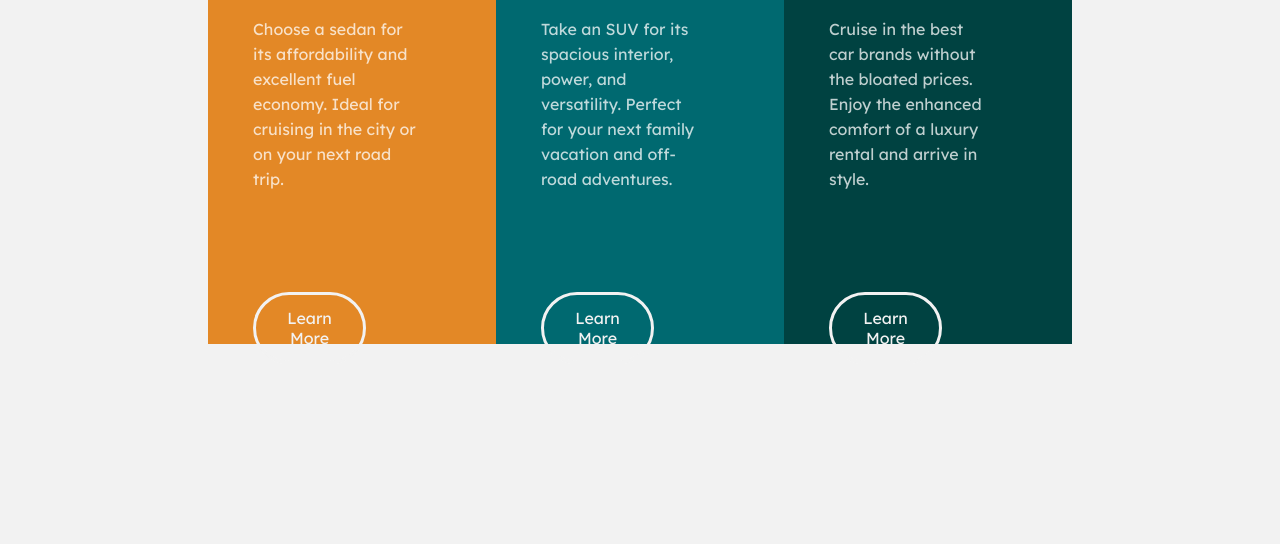
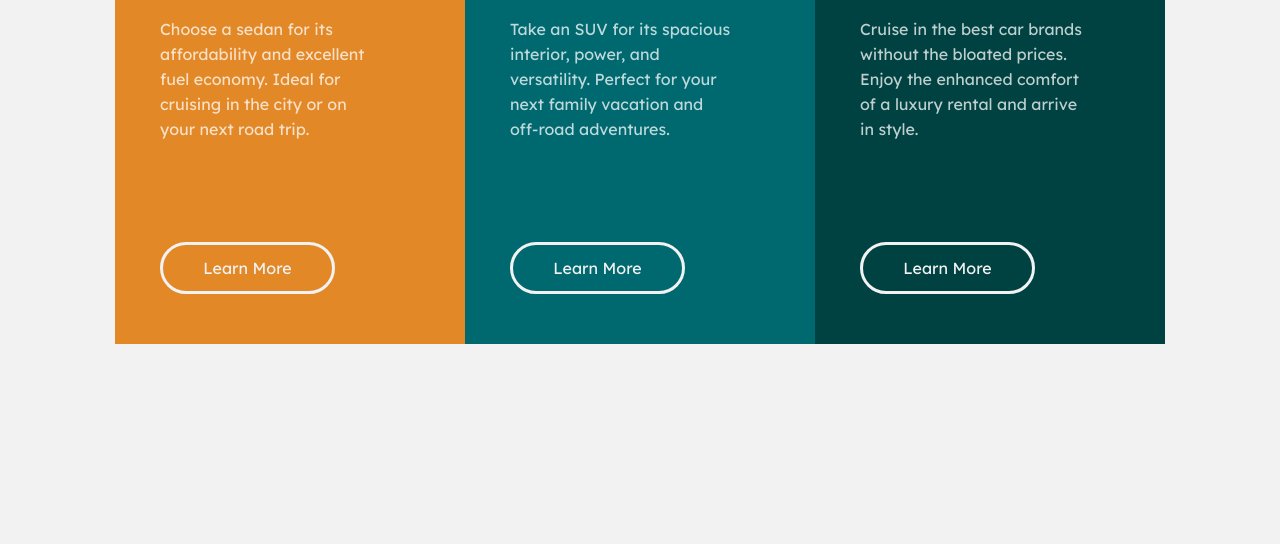
Before and after one commit to ishitaraina1807/3_card_preview_component-, a plain HTML site: page index.html in a window 1280 px wide. Shown: the part 286-830 px from the top of the page. After the commit the page ends 800 px from the top, so only its background shows below. Drawn offline with Linux system fonts and the light colour scheme.

Commit message:
Update design.css

```diff
--- a/design.css
+++ b/design.css
@@ -4,8 +4,9 @@ body {
 .box {
    display: flex;
    flex-direction: row;
-    margin: 200px;
+    margin: auto;
     margin-top: 100px;
+    justify-content: center;
 }
 #mid_box {
     background-color: hsl(184, 100%, 22%);
```
